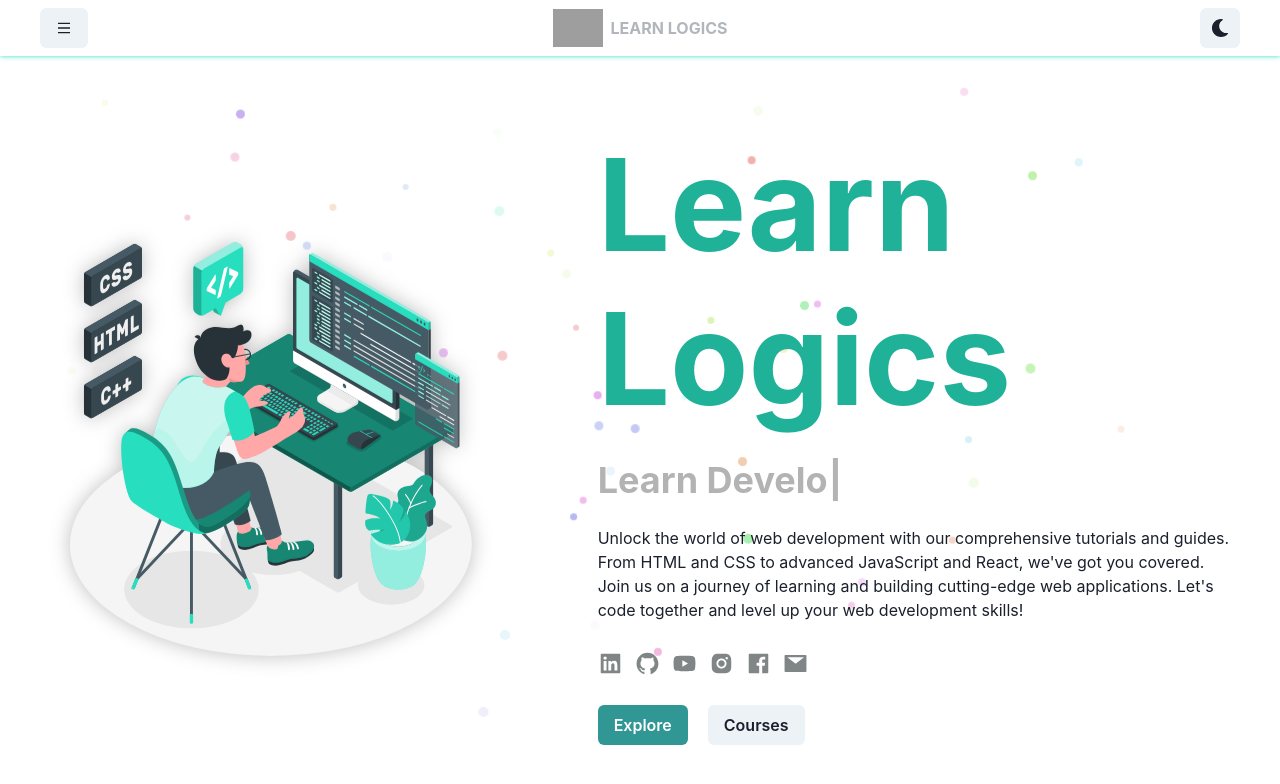
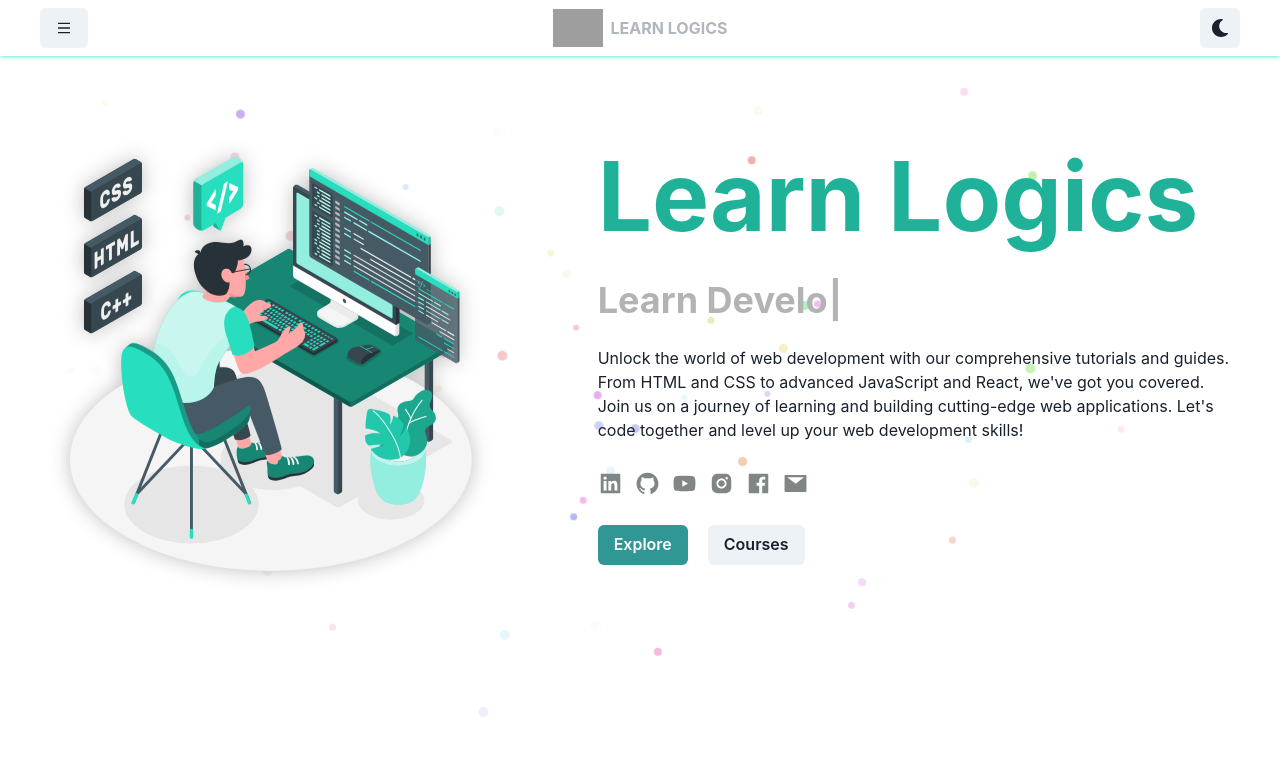
Before and after one commit to DeependraParmar/Learn-Logics, a React (Create React App) app: page / in a window 1280 px wide. Shown: the top 784 px of the page. Built offline with nearby package versions, Linux system fonts and the light colour scheme; grey boxes are pictures that could not be loaded.

Commit message:
Heading Size Fixed

```diff
--- a/src/components/Home/Home.jsx
+++ b/src/components/Home/Home.jsx
@@ -31,7 +31,7 @@ const Home = () => {
                     >
                         <Heading
                             color={'#1fb299'}
-                            fontSize={['4xl', '5xl', '5xl', '9xl']} className='heading'
+                            fontSize={['5xl', '5xl', '6xl', '8xl']} className='heading'
                             as={motion.h1}
                             initial={{
                                 y: '-100%',
```
